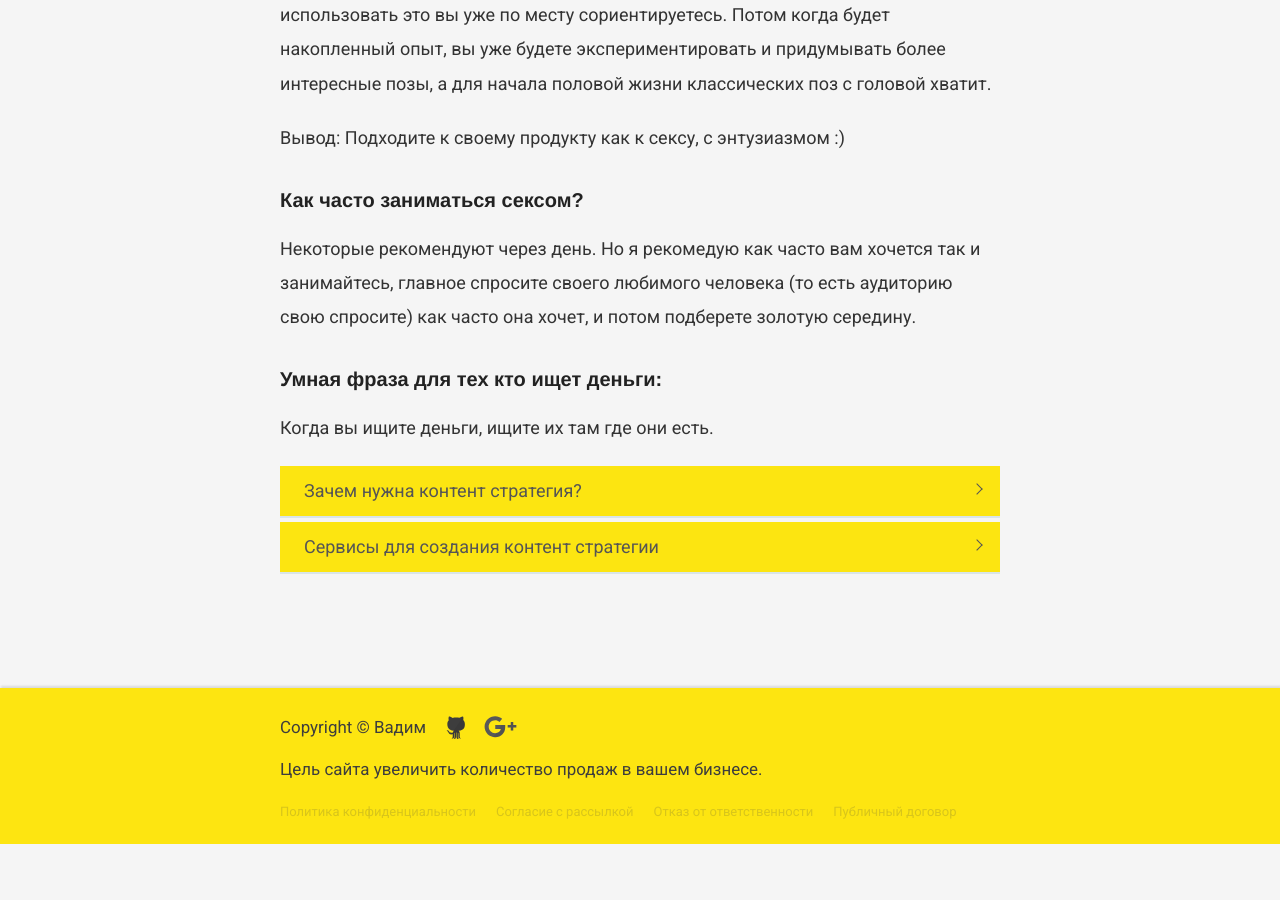
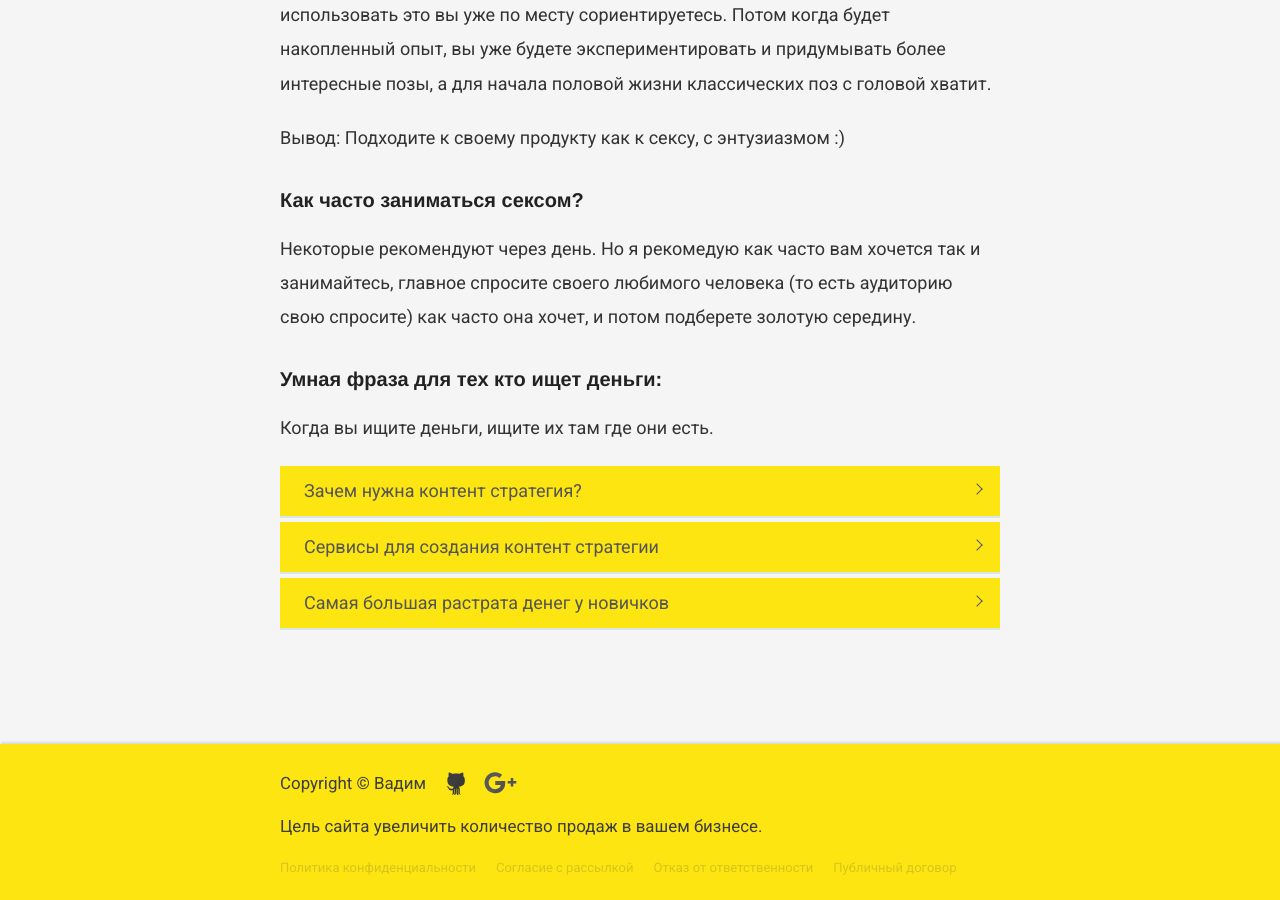
Before and after one commit to VadymVolos/vadymvolos.github.io, a Jekyll site: the page built from _posts/digital-marketing/2017-03-01-content-strategy.md, in a window 1280 px wide and 900 px high, scrolled down 2331 px. Built offline with Jekyll 4.4.1, drawn with Linux system fonts in a browser that asks for light colours; nearby versions of some CDN libraries; comment, search, counter and statistics services are not loaded; before the commit the page ends 3175 px from its top, so only the background shows below that.

Commit message:
Update 2017-03-01-content-strategy.md

```diff
--- a/_posts/digital-marketing/2017-03-01-content-strategy.md
+++ b/_posts/digital-marketing/2017-03-01-content-strategy.md
@@ -108,6 +108,23 @@
 </p>
 		</div>
 	</li>
+	<li class="accordion-li">
+		<a class="accordion-a"><h3>Самая большая растрата денег у новичков</h3></a>
+		<div class="accordion-content">
+		<p>
+		Новички часто на своем сайте/ютубе/соцсетях постят контент на разные темы. В следствии сайт не развивается, много контента, но посетителей мало. Много потрачено сил и времени, и недополученно прибыли, а толку ноль.
+		</p><p>
+		Главная задача на сайте - собрать концентрированный материал по узкой теме, сделать проект узкозаточенным, и тогда он начнет расти и набирать интерес.
+		</p><p>
+		Только нужно помнить что узкозаточенный должен иметь аудиторию, проверьте в вордстате, сколько трафика сможете получать в месяц, по запросам из выбранной вами узкой направленности.
+		</p><p>
+		PS Если вы наемный сотрудник, и придет необходимость сменить работу, то контент в ваших соц сетях узкой направленности быстро поможет новым работодателям оценить вашу экспертность, и понять подходите вы им или нет. Как правило если в соц сетях у вас все ок, то когда вы напишите пост что вы уволились, вам поступит много заявок взять вас к себе на работу. Или сделать бизнес вместе.
+		</p><p>
+		Вот это называется тонкости маркетинга.
+		</p>
+		</div>
+	</li>
+
 <!--
 	<li class="accordion-li">
 		<a class="accordion-a"><h3>Dolor sit Amet</h3></a>
```
